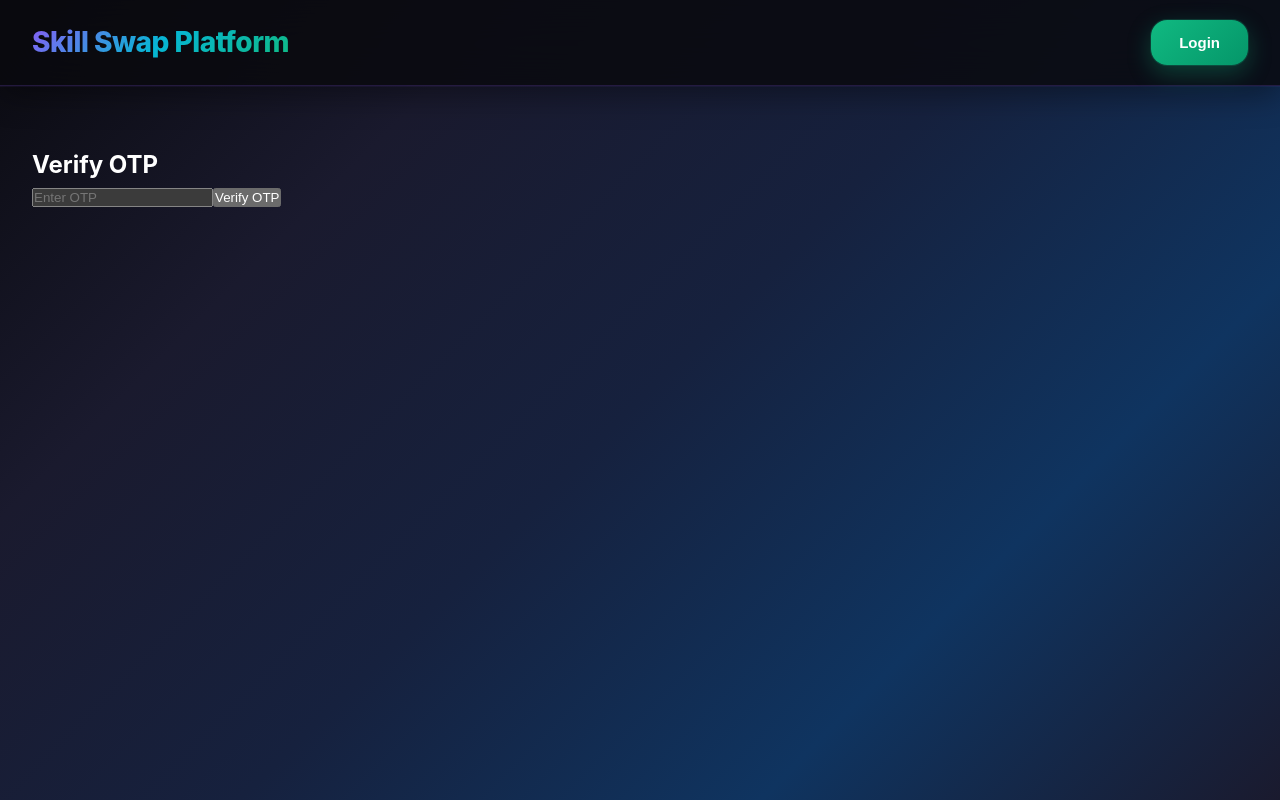
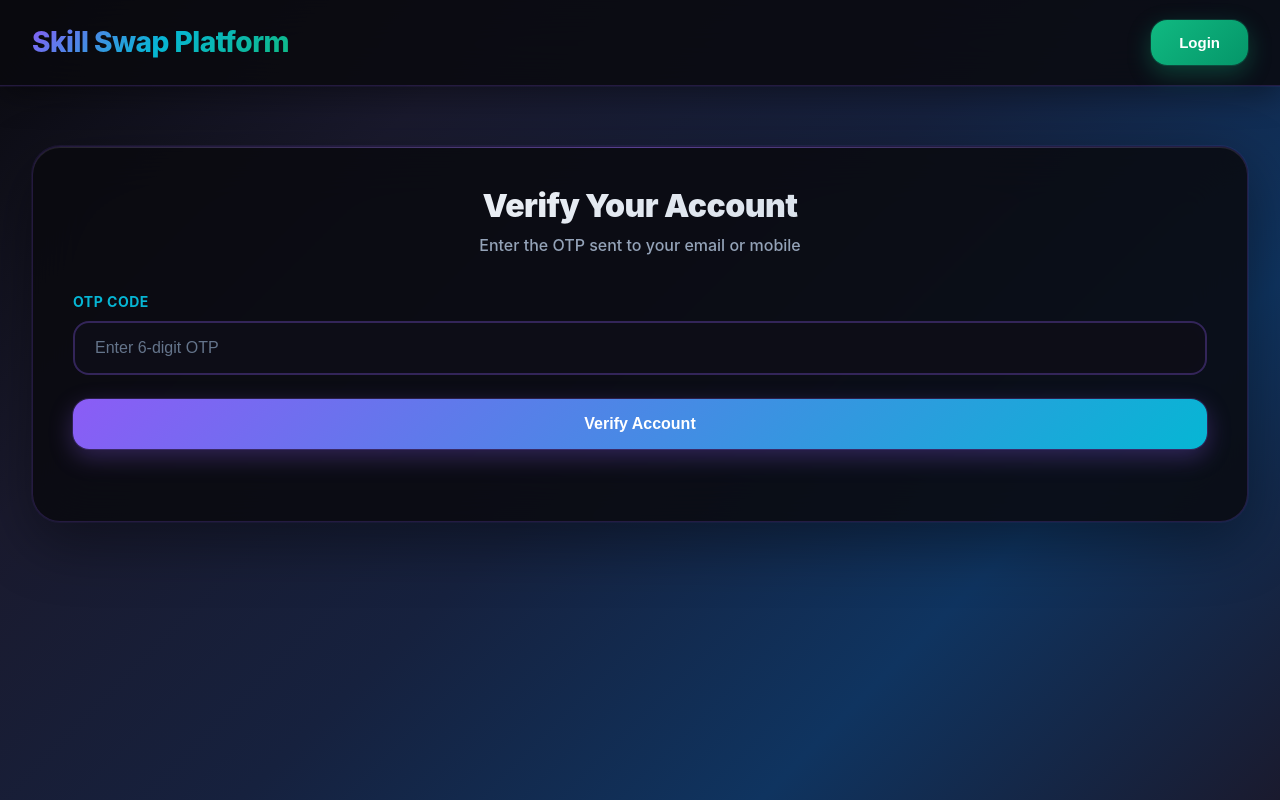
Before and after one commit to okaditya84/SkillSwap, a React (Vite) app: page /verify-otp/1 in a window 1280 px wide. Built offline with nearby package versions, Linux system fonts and the light colour scheme.

Commit message:
UI(update): enhance OTP verification form layout and styling

```diff
--- a/src/components/VerifyOtp.jsx
+++ b/src/components/VerifyOtp.jsx
@@ -24,24 +24,36 @@ const VerifyOtp = ({ setIsLoggedIn }) => {
     };
 
     return (
-        <div className="min-h-screen flex items-center justify-center bg-gray-100 px-4">
-            <div className="w-full max-w-md bg-white rounded-xl shadow-lg p-6">
-                <h2 className="text-2xl font-bold text-center text-gray-800 mb-6">Verify OTP</h2>
-                <form onSubmit={handleVerify} className="space-y-4">
+        <div className="min-h-screen flex items-center justify-center px-4">
+            <div className="w-full max-w-md">
+                {/* Glassmorphism container */}
+                <div className="auth-container">
+                    <div className="auth-header">
+                        <h2 className="auth-title">Verify Your Account</h2>
+                        <p className="auth-subtitle">Enter the OTP sent to your email or mobile</p>
+                    </div>
+
+                    <form onSubmit={handleVerify} className="auth-form">
+                        <div className="form-group">
+                            <label className="auth-label">OTP Code</label>
                             <input
                                 type="text"
-                        placeholder="Enter OTP"
+                                placeholder="Enter 6-digit OTP"
                                 value={otp}
                                 onChange={(e) => setOtp(e.target.value)}
-                        className="w-full px-4 py-2 border rounded-lg focus:outline-none focus:ring-2 focus:ring-purple-500"
+                                className="auth-input"
+                                maxLength="6"
                             />
+                        </div>
+
                         <button
                             type="submit"
-                        className="w-full bg-purple-600 hover:bg-purple-700 text-white font-semibold py-2 rounded-lg transition duration-200"
+                            className="auth-btn auth-btn-register"
                         >
-                        Verify OTP
+                            <span>Verify Account</span>
                         </button>
                     </form>
+                </div>
             </div>
         </div>
     );
```
Lines whose indentation alone changed are shown as unchanged.
